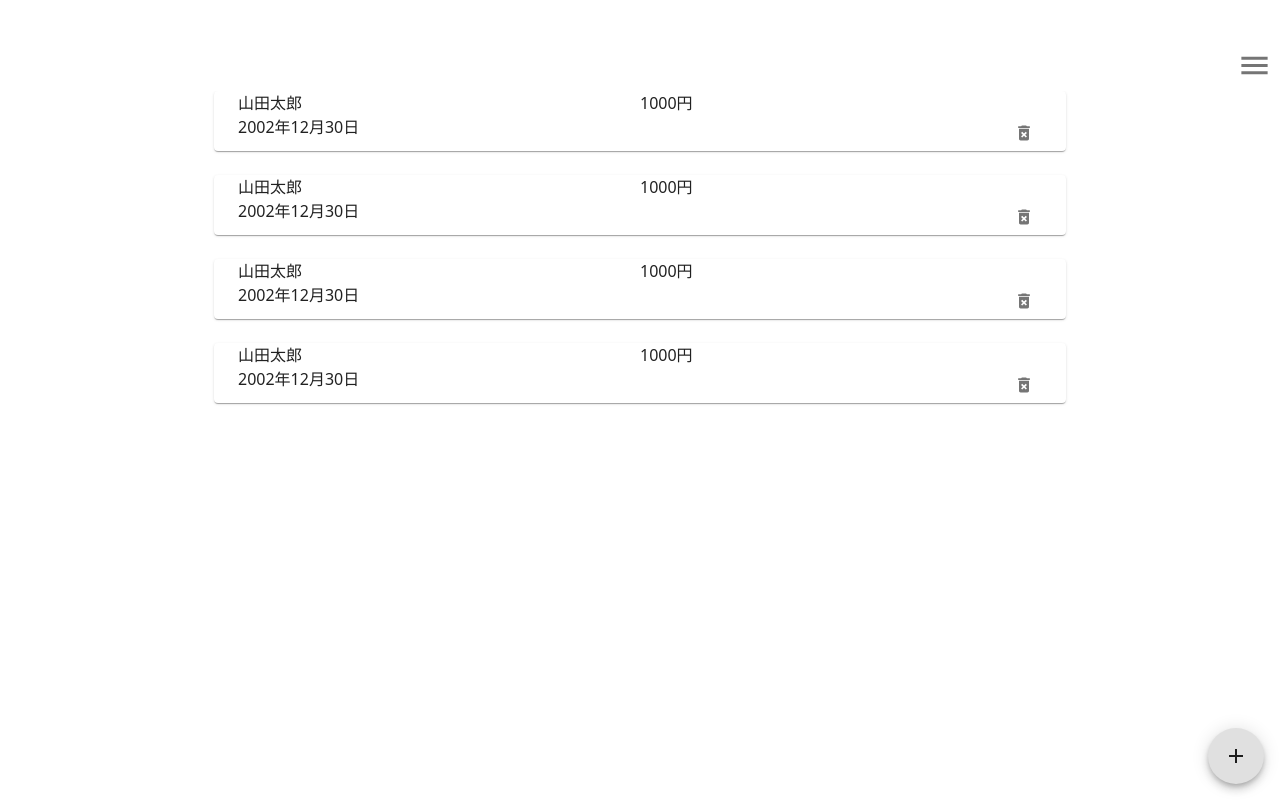
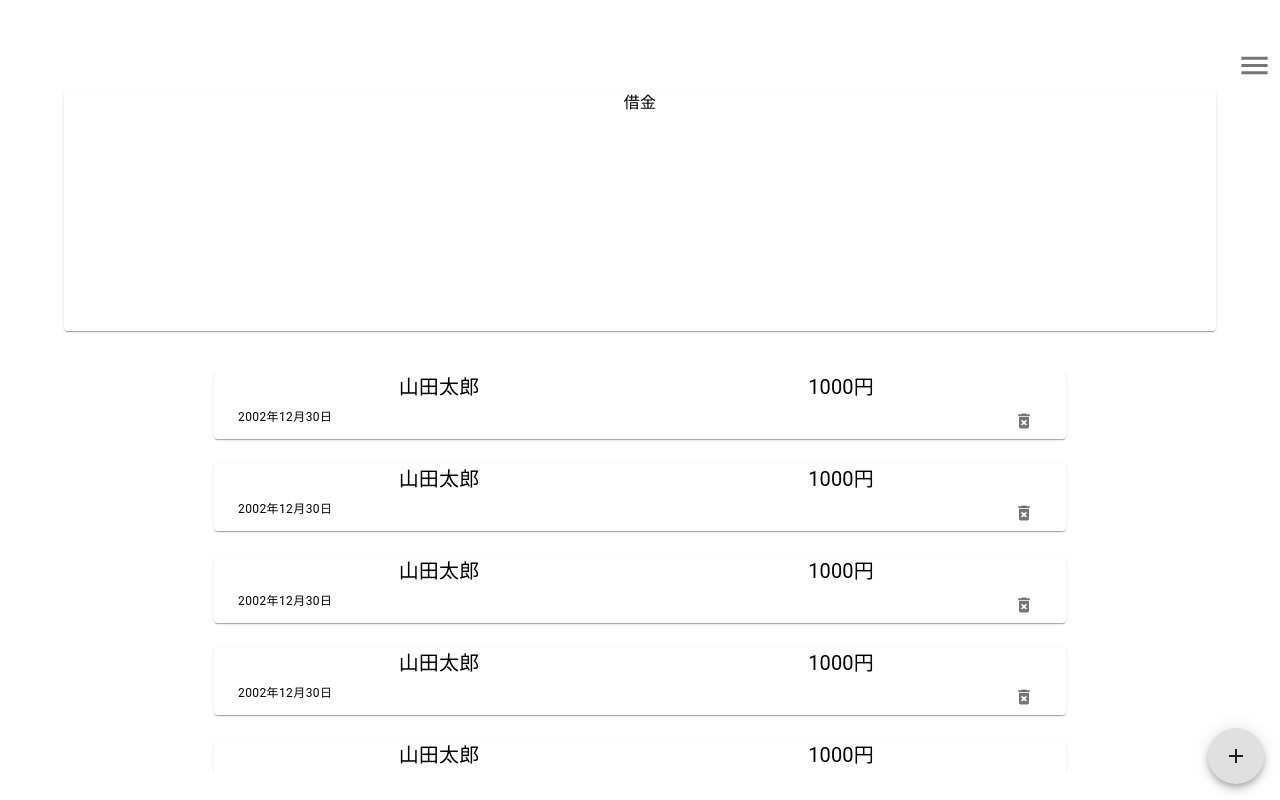
Before and after one commit to kinakomoch7/duplo, a React (Vite) app: page / in a window 1280 px wide. Built offline with nearby package versions, Linux system fonts and the light colour scheme; no server answers.

Commit message:
[add]合計金額出力実装

```diff
--- /dev/null
+++ b/src/Pages/Home/AmountDisplay/AmountDisplay.tsx
@@ -0,0 +1,20 @@
+import Container from "@mui/material/Container"
+import Paper from "@mui/material/Paper"
+import { NTypo } from "../../../common/NTypo"
+import useSumLoans from "../../../firebase/useSumLoans"
+
+export const AmountDisplay = (props: {h : string}) => {
+
+  const { sumLoans } = useSumLoans();
+
+  console.log(sumLoans)
+
+  return (
+    <Container>
+      <Paper sx={{ height: props.h, marginBottom: 5}}>
+        <NTypo>借金</NTypo>
+        <NTypo>{sumLoans}</NTypo>
+      </Paper>
+    </Container>
+  )
+}
--- a/src/Pages/Home/AmountHistory/AmountHistory.tsx
+++ b/src/Pages/Home/AmountHistory/AmountHistory.tsx
@@ -1,12 +1,12 @@
 import { Container, Grid } from "@mui/material"
 import { AmountHistoryCard } from "./AmountHistoryCard"
 
-export const AmountHistory = () => {
+export const AmountHistory = (props: {h: string}) => {
 
   const TEST = [ 1, 2, 3, 4, 5];
 
   return (
-    <Container maxWidth='md' sx={{ maxHeight:'40vh', overflow:'auto' }}>
+    <Container maxWidth='md' sx={{ maxHeight:props.h, overflow:'auto' }}>
       <Grid container spacing={3}>
         {TEST.map((_item, index) => (
           <Grid item xs={12} key={index}>
--- a/src/Pages/Home/AmountHistory/AmountHistoryCard.tsx
+++ b/src/Pages/Home/AmountHistory/AmountHistoryCard.tsx
@@ -1,5 +1,6 @@
 import { Container, Grid, Paper } from "@mui/material"
 import { DeleteHistory } from "./DeleteHistory"
+import { NTypo } from "../../../common/NTypo"
 
 export const AmountHistoryCard = () => {
 
@@ -16,13 +17,19 @@ export const AmountHistoryCard = () => {
       <Container >
       <Grid container>
         <Grid item xs={leftSpace}>
-          {user}
+          <NTypo variant='h6' >
+            {user}
+          </NTypo>
         </Grid>
         <Grid item xs={12 - leftSpace}>
+          <NTypo variant='h6' >
           {amount}
+          </NTypo>
         </Grid>
         <Grid item xs={leftSpace}>
+          <NTypo variant='caption' >
           {date}
+          </NTypo>
         </Grid>
         <Grid item xs={12 - leftSpace}>
           <DeleteHistory />
--- a/src/Pages/Home/FloatingAddButton/FloatingAddButton.tsx
+++ b/src/Pages/Home/FloatingAddButton/FloatingAddButton.tsx
@@ -1,12 +1,14 @@
 import { Fab } from "@mui/material"
 import AddIcon from '@mui/icons-material/Add';
+import { useNavigate } from "react-router-dom";
+import { REGISTER_PATH } from "../../../constants/path";
 
 export const FloatingAddButton = () => {
 
-
+  const navigate = useNavigate()
 
   return (
-    <Fab aria-label="add" sx={{ position:'fixed', bottom: 16, right:16 }}>
+    <Fab aria-label="add" sx={{ position:'fixed', bottom: 16, right:16 }} onClick={() => navigate(REGISTER_PATH)}>
       <AddIcon />
     </Fab>
   )
--- a/src/Pages/Home/HomePage/Home.tsx
+++ b/src/Pages/Home/HomePage/Home.tsx
@@ -1,5 +1,6 @@
 // import { DifferencePay } from "../DifferencePay.tsx/DifferencePay";
 // import { EachPay } from "../EachPay/EachPay";
+import { AmountDisplay } from "../AmountDisplay/AmountDisplay";
 import { AmountHistory } from "../AmountHistory/AmountHistory";
 import { FloatingAddButton } from "../FloatingAddButton/FloatingAddButton";
 import { HamburgerMenu } from "../HamburgerMenu/HamburgerMenu";
@@ -15,7 +16,8 @@ export const Home = () => {
         <DifferencePay />
       </div> */}
       <HamburgerMenu />
-      <AmountHistory />
+      <AmountDisplay h='30vh'/>
+      <AmountHistory h='50vh'/>
       <FloatingAddButton />
     </div>
   );
--- a/src/common/style.ts
+++ b/src/common/style.ts
@@ -9,7 +9,7 @@ export const BLOOD_ORANGE = '#FF7246';
 export const PALE_ORANGE = '#FEB49D';
 
 export const commonTextStyle:CSSProperties = {
-  fontWeight: 'bold',
+  fontWeight: 'inherit',
   textAlign: 'center',
   color: BLACK
 };
--- /dev/null
+++ b/src/firebase/useSumLoans.tsx
@@ -0,0 +1,31 @@
+import { useEffect, useState } from 'react';
+import { collection, getAggregateFromServer, sum } from 'firebase/firestore';
+import db from './firebase';
+
+
+const useSumLoans = () => {
+  const [sumLoans, setSumLoans] = useState<number>();
+  const [loading, setLoading] = useState(true);
+
+  useEffect(() => {
+    const fetchLoans = async () => {
+      try {
+        const loansCollectionRef = collection(db, import.meta.env.VITE_FIREBASE_DATABASE_NAME);
+        const queryCollectionRef = loansCollectionRef;
+        const querySnapshot = await getAggregateFromServer(queryCollectionRef, {money : sum("money")});
+        const fetchedLoans = querySnapshot.data().money;
+        setSumLoans(fetchedLoans);
+        setLoading(false);
+      } catch (error) {
+        console.error('Error getting documents: ', error);
+        setLoading(false);
+      }
+    };
+
+    fetchLoans();
+  }, []);
+
+  return { sumLoans, loading };
+};
+
+export default useSumLoans;
```
